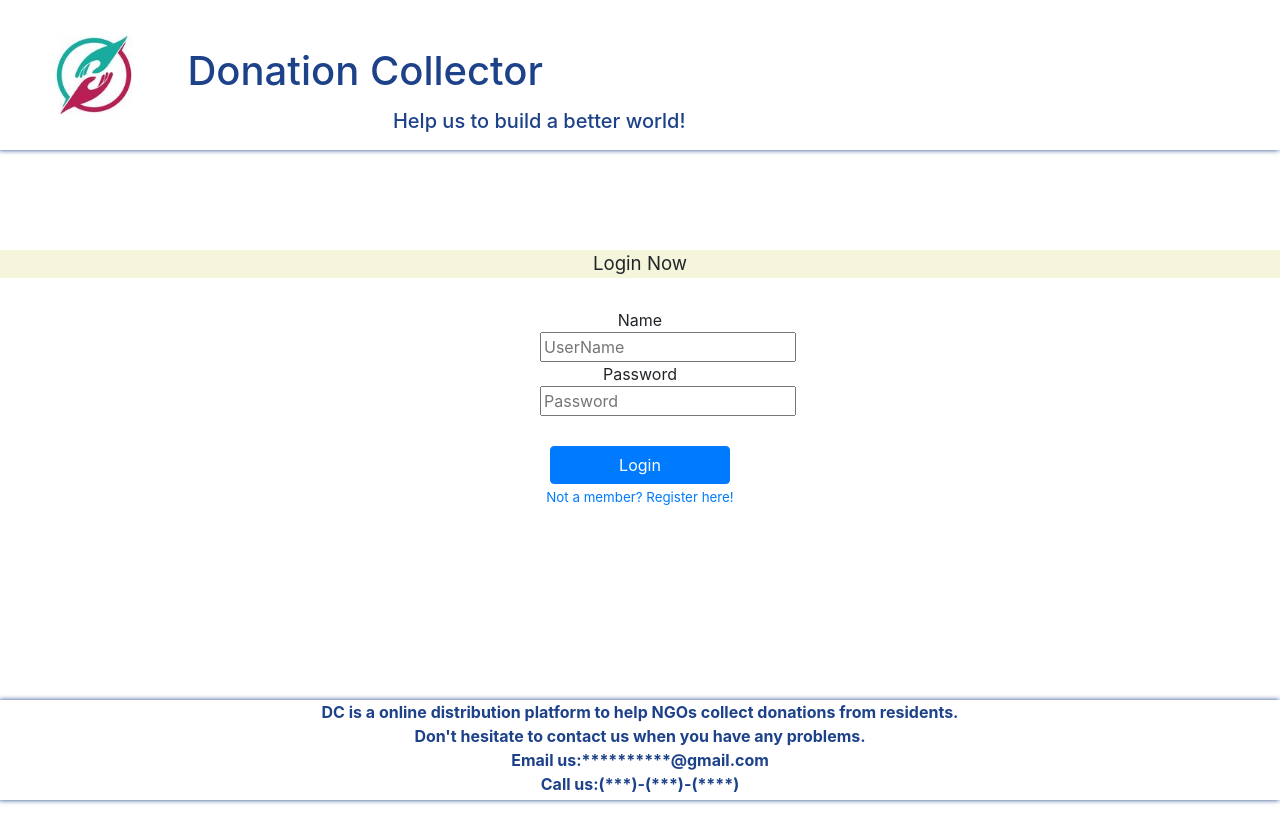
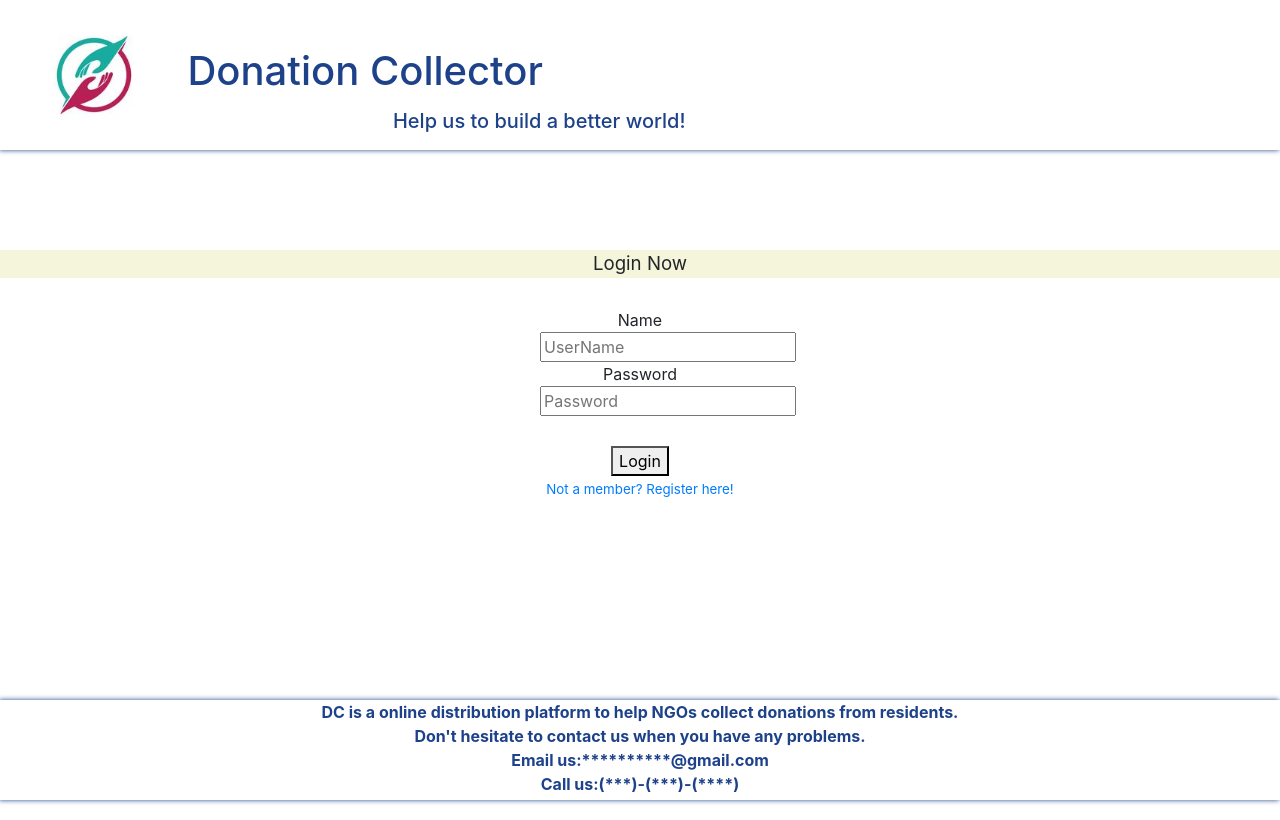
Before and after one commit to Donation-Collector/donation-collector, a React (Create React App) app: page /nlogin in a window 1280 px wide. Built offline with nearby package versions, Linux system fonts and the light colour scheme.

Commit message:
to-accept and to-history done, part of login done

```diff
--- a/src/components/NGO-Login/LoginForm.js
+++ b/src/components/NGO-Login/LoginForm.js
@@ -1,7 +1,18 @@
 import React, {Component} from 'react';
 
 class LoginForm extends Component {
+    constructor(props) {
+        super(props)
+        this.state = {
+            name: '',
+            password: ''
+        }
+    }
+    changeHandler = (e) => {
+        this.setState({[e.target.name]: e.target.value})
+    }
     render() {
+        const {name, password} = this.state;
         return (
             <div className="login-body">
                 <form className="form-body">
@@ -12,26 +23,68 @@ class LoginForm extends Component {
                         <div>
                             <span>Name</span>
                         </div>
-                        <input type="text" placeholder="UserName"/>
+                        <input type="text" name="name" value={name}
+                               onChange={this.changeHandler}
+                               placeholder="UserName"/>
                     </div>
                     <div className="form">
                         <div>
                             <span>Password</span>
                         </div>
-                        <input type="text" placeholder="Password"/>
+                        <input type="password" name="password" value={password}
+                               onChange={this.changeHandler}
+                               placeholder="Password"/>
+                    </div>
+                    <div className="login-button">
+                        {/*<a className="login-button-itself btn btn-primary" href=" ">*/}
+                        {/*    Login*/}
+                        {/*/!*</ a>*!/*/}
+                        {/*<button type="submit" className="login-button-itself btn btn-primary" onClick={this.handleSubmit}>*/}
+                        {/*    Login*/}
+                        {/*</button>*/}
+                        <form onSubmit={this.handleSubmit}>
+                            <button type='submit'>Login</button>
+                        </form>
                     </div>
                 </form>
-                <div className="login-button">
-                    <a className="login-button-itself btn btn-primary" href="/ngomain">
-                        Login
-                    </a>
-                </div>
                 <div className="to-register">
                     < a href="/nregister" className="to-register-itself">Not a member? Register here!</ a>
                 </div>
             </div>
         );
     }
+
+    handleSubmit = (e) => {
+        e.preventDefault()
+        console.log(JSON.stringify(this.state))
+        // const user = {
+        //     name : "toy Ngo",
+        //     password : "12345"
+        // };
+        // const jsonobj = JSON.stringify(user);
+        // console.log(user)
+        fetch('http://localhost:8080/login', {
+            method: 'POST',
+            body: JSON.stringify(this.state),
+            headers: {
+                'Content-Type': 'application/json',
+                // 'Accept': 'application/x-www-form-urlencoded',
+                'Access-Control-Allow-Origin': '*',
+                'Access-Control-Allow-Methods': 'POST, GET, OPTIONS, PUT, DELETE',
+            }
+        })
+            .then((response) => response.text())
+            .then((response) => {
+                console.log(response)
+                if (response === "true") {
+                    alert('login successfully')
+                } else {
+                    alert('no')
+                }
+            })
+            .catch((err) => console.log(err))
+    }
+
 }
 
 export default LoginForm;
--- a/src/components/NGO-main/NGO-Main-App.js
+++ b/src/components/NGO-main/NGO-Main-App.js
@@ -101,6 +101,7 @@ class NgoMainApp extends React.Component {
             type: 1 // 1 - all, 2 - done, 3 - not done
         }
 
+        this.handleSubmit = this.handleSubmit.bind(this);
 
     }
 
@@ -168,17 +169,17 @@ class NgoMainApp extends React.Component {
     }
 
 
-    handleSubmit () {
-
+    handleSubmit (e) {
+       // console.log(this);
         const List = this.state.todos.filter(item => item.done);
         //console.log(List);
         const idlist=List.map(function (item) {
             var {id}=item;
             return {id};
         });
-        //const idlist = {id};
+     //   console.log(idlist);
         const jsonobj = JSON.stringify(idlist);
-   //      console.log(jsonobj);
+         console.log(jsonobj);
 
         // var address = {
         //     "addressLine1": "test test",
@@ -189,7 +190,7 @@ class NgoMainApp extends React.Component {
         // };
         // const jsonobj = JSON.stringify(address);
   //  console.log(jsonobj);
-         fetch('http://localhost:8080/pendingRequest/$ngoid', {
+         fetch('http://localhost:8080/pendingRequest/0', {
  //       fetch('http://localhost:8080/demo/addAddress', {
             method: 'post',
             // 使用fetch提交的json数据需要使用JSON.stringify转换为字符串
--- a/src/components/NGO-main/Ngo-Main-Accept.js
+++ b/src/components/NGO-main/Ngo-Main-Accept.js
@@ -100,6 +100,7 @@ class NgoMainAccept extends React.Component {
             ],
             type: 1 // 1 - all, 2 - done, 3 - not done
         }
+        this.handleSubmit =this.handleSubmit.bind(this);
     }
 
     render() {
@@ -179,9 +180,9 @@ handleSubmit () {
         var {id}=item;
         return {id};
     });
-    //const idlist = {id};
-    const jsonobj = JSON.stringify(idlist);
-    //      console.log(jsonobj);
+    // //const idlist = {id};
+     const jsonobj = JSON.stringify(idlist);
+          console.log(jsonobj);
 
     // var address = {
     //     "addressLine1": "test test",
@@ -190,10 +191,10 @@ handleSubmit () {
     //     "zipcode": "19702",
     //     "state": "NY"
     // };
-    // const jsonobj = JSON.stringify(address);
-    //  console.log(jsonobj);
-    fetch('http://localhost:8080/acceptRequest/$ngoid', {
-        //       fetch('http://localhost:8080/demo/addAddress', {
+    // const jsonobj1 = JSON.stringify(address);
+ //   //  console.log(jsonobj1);
+      fetch('http://localhost:8080/acceptedRequest/0', {
+ //             fetch('http://localhost:8080/demo/addAddress', {
         method: 'post',
         // 使用fetch提交的json数据需要使用JSON.stringify转换为字符串
         body: jsonobj,
@@ -217,8 +218,8 @@ handleSubmit () {
             }
         })
         .catch((err) => console.error(err));
-    }
-}
+     }
+ }
 
 ReactDOM.render(
     <NgoMainAccept/>,
```
